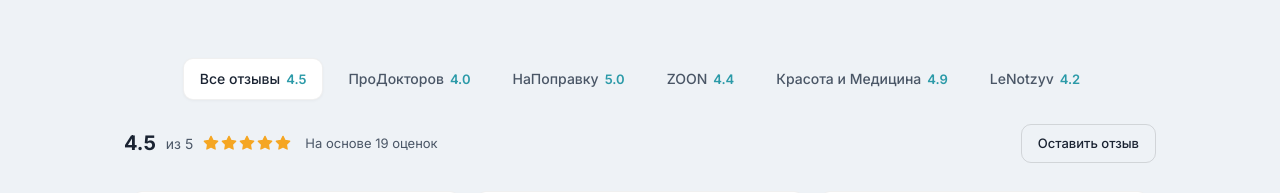
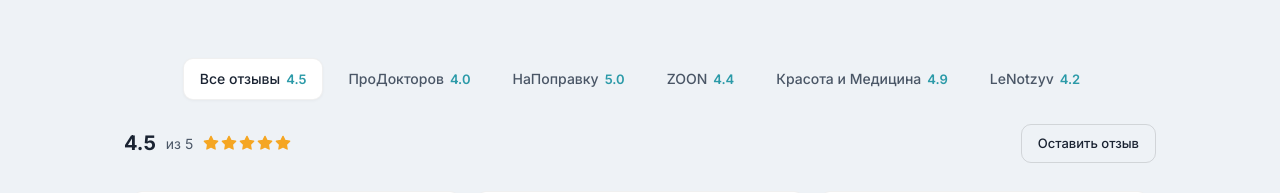
Before and after one commit to aktogde1/starunov-site, a React (Vite) app: page / in a window 1280 px wide. Shown: the part 7046-7239 px from the top of the page. Built offline with nearby package versions, Linux system fonts and the light colour scheme; the HTML template or start-up script is replaced by a standard one.

Commit message:
fix: remove 'Na osnove 19 otsenok' text from reviews summary

```diff
--- a/src/sections/Reviews.tsx
+++ b/src/sections/Reviews.tsx
@@ -93,7 +93,6 @@ export function Reviews() {
             <span className="rev-summary-score">{TOTAL_RATING}</span>
             <span className="rev-summary-outof">из 5</span>
             <Stars rating={Math.round(parseFloat(TOTAL_RATING))} />
-            <span className="rev-summary-count">На основе {TOTAL_REVIEWS} оценок</span>
           </div>
           <a
             href="https://prodoctorov.ru/moskva/vrach/850605-starunov/"
```
